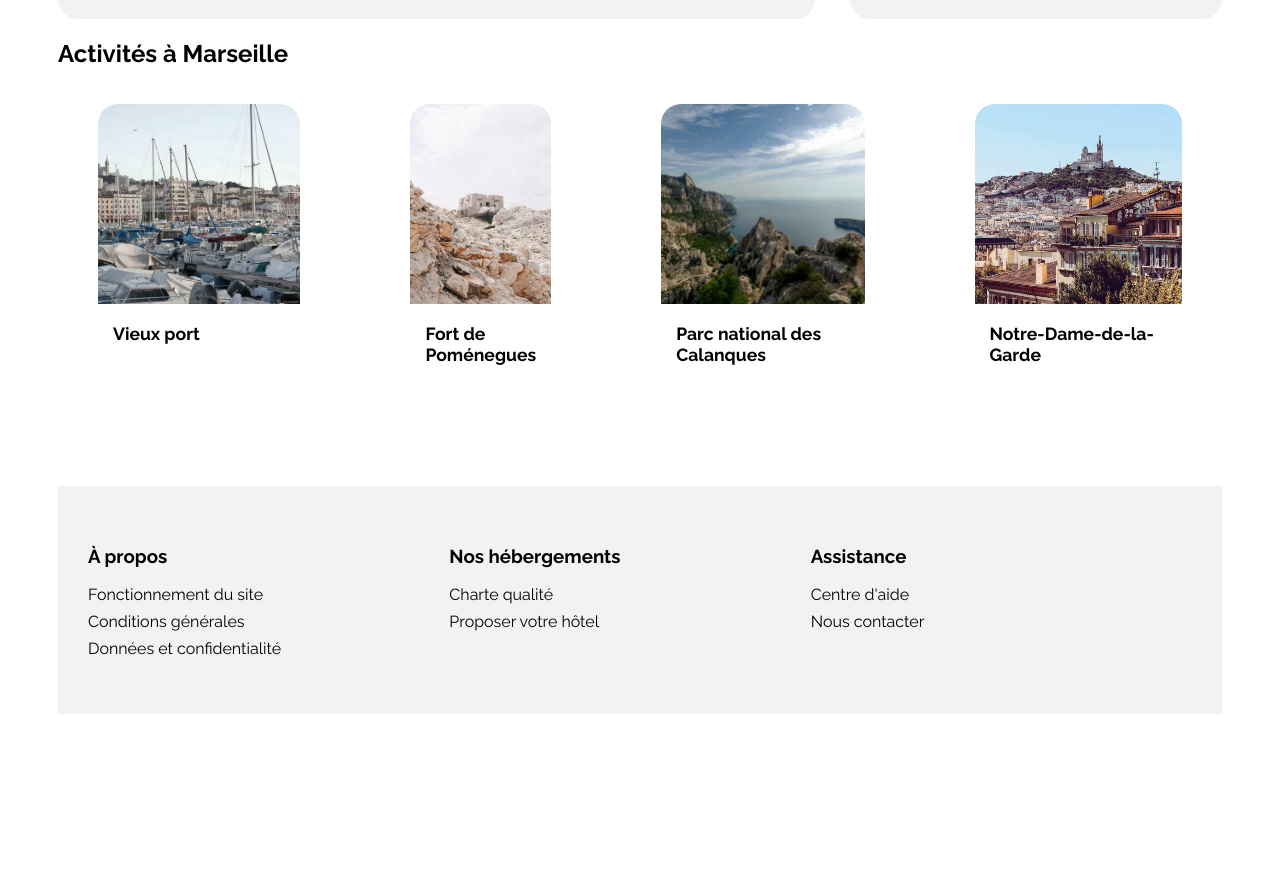
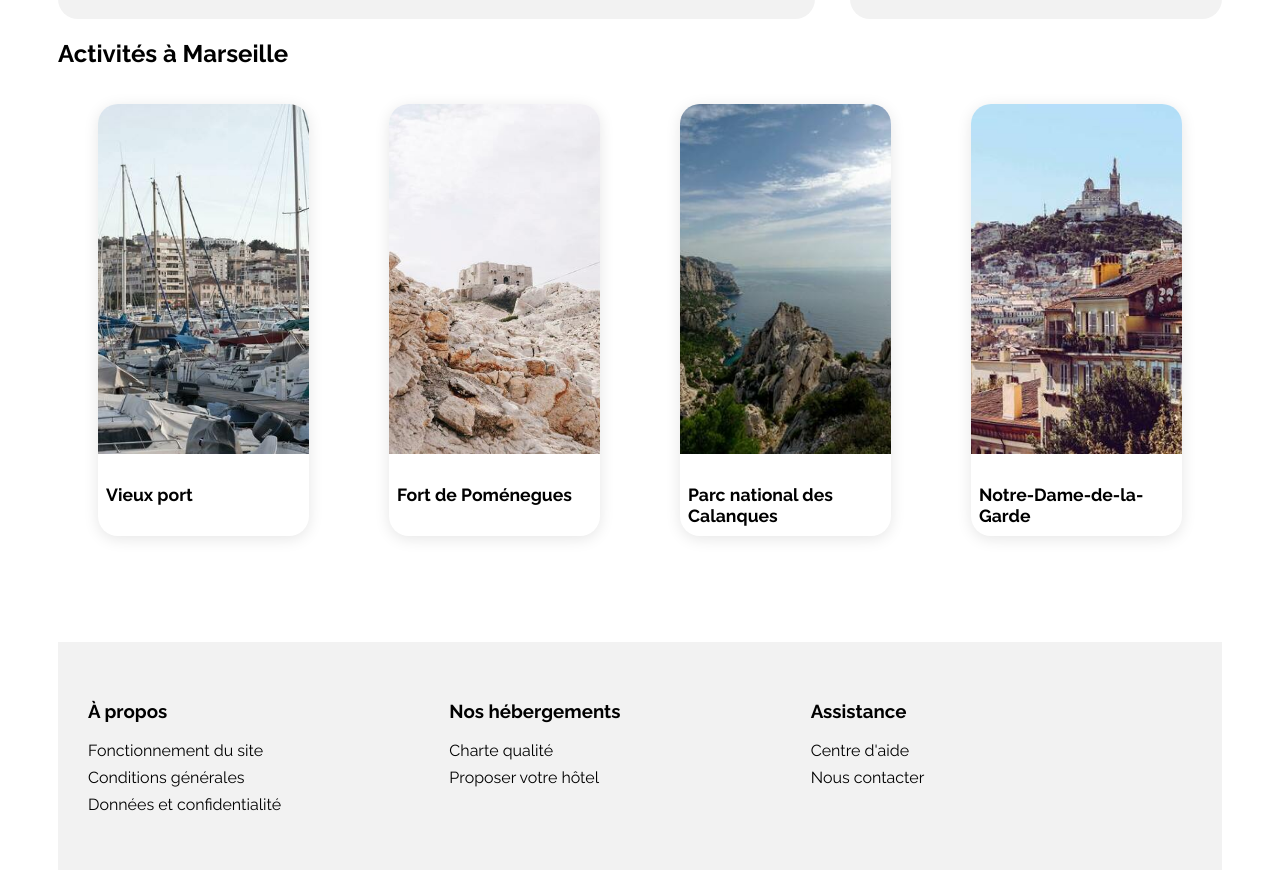
Before and after one commit to Anassadd/booki, a plain HTML site: page index.html in a window 1280 px wide. Shown: the part 1048-1926 px from the top of the page. Before the commit the page ends 1770 px from the top, so only its background shows below. Drawn offline with Linux system fonts and the light colour scheme.

Commit message:
avec le mode tablette

```diff
--- a/css/style.css
+++ b/css/style.css
@@ -348,30 +348,31 @@ a {
 }
 
 /* Activités à Marseille */
-
 .activites-container {
-    display: flex;  /* Utilise Flexbox pour aligner les éléments */
-    gap: 30px;  /* Ajoute un léger espace entre les images */
+    display: flex;
 }
 
 .activite-img img {
-    width: 100%;
-    height: 450px;
-    object-fit: cover;
-    border-top-left-radius: 20px;
-    border-top-right-radius: 20px;
-}
-
-.activite-img img {
-    width: 100%;
-    height: 200px;
+    width: 100%; /* L’image prend toute la largeur de sa carte */
+    height: 350px; /* Hauteur fixe de l’image */
     object-fit: cover;
 }
 
-.activite-img figcaption {
-    padding: 15px;
+.activite-img {
+    width: 265px; /* Largeur fixe de chaque carte */
+    border-radius: 20px;
+    box-shadow: 0px 3px 15px 0px #0000001A; /* Ombre douce sous la carte */
+    overflow: hidden; /* Cache tout débordement (utile avec border-radius et les images) */
+}
+
+.activite-img figure {
+    margin: 0px;
+}
+
+.activite-img p {
+    padding: 8px;
     font-weight: 600;
-    font-size: 1.1rem;
+    font-size: 1.1rem; /* Agrandit un peu la taille du texte */
 }
 
 /*footer*/
@@ -400,15 +401,32 @@ a {
 
 /* Le code ci-dessous correspond à la version responsive uniquement */
 
+/*mode tablette*/
+
 /****** Media queries ***********/
 /* Medium devices (tablets, less/equal than 1024px) */
 @media (max-width: 1024px) {
+
+
+    .filters-container {
+        flex-direction: column;
+        gap: 20px;
+        align-items: flex-start;
+    }
+
+
     .hebergements-and-populaires {
+        display: flex;
         flex-direction: column;
+        gap: 20px;
     }
 
     .hebergements {
         width: 100%;
+    }
+
+    .hebergements-cards .card-title {
+        font-size: 13px;
     }
 
     .populaires {
@@ -420,10 +438,11 @@ a {
         display: flex;
         flex-direction: row;
         justify-content: space-between;
+        gap: 20px;
     }
 
     .populaires-cards a {
-        width: 30%;
+        width: 33%;
     }
 
     .populaires-cards .card-title {
@@ -431,8 +450,27 @@ a {
     }
 
     .populaires-cards .card-subtitle {
-        font-size: 13px;
+        font-size: 12px;
     }
+
+    .activite-img img {
+        height: 200px;
+    }
+
+    .activite-img figcaption {
+        padding: 10px 5px 10px 10px;
+    }
+
+    footer {
+        flex-direction: column; /* les blocs se mettent les uns sous les autres */
+        align-items: flex-start; /* aligne à gauche (ou center si tu veux centrer) */
+        gap: 30px;
+    }
+
+    footer div {
+        width: 100%; /* chaque colonne prend toute la largeur */
+    }
+
 }
 
 /* Small devices (phones, less than 768px) */
--- a/index.html
+++ b/index.html
@@ -268,20 +268,20 @@
 
                 <div class="activites-container">
                     <figure class="activite-img">
-                        <img src="images/activites/reno-laithienne.jpg" alt="Image 1">
-                        <figcaption>Vieux port</figcaption>
+                        <img src="images/activites/reno-laithienne.jpg" alt="Image 1"/>
+                        <p>Vieux port</p>
                     </figure>
                     <figure class="activite-img">
-                        <img src="images/activites/paul-hermann.jpg" alt="Image 2">
-                        <figcaption>Fort de Poménegues</figcaption>
+                        <img src="images/activites/paul-hermann.jpg" alt="Image 2"/>
+                        <p>Fort de Poménegues</p>
                     </figure>
                     <figure class="activite-img">
-                        <img src="images/activites/kilyan-sockalingum.jpg" alt="Image 3">
-                        <figcaption>Parc national des Calanques</figcaption>
+                        <img src="images/activites/kilyan-sockalingum.jpg" alt="Image 3"/>
+                        <p>Parc national des Calanques</p>
                     </figure>
                     <figure class="activite-img">
-                        <img src="images/activites/florian-wehde.jpg" alt="Image 4">
-                        <figcaption>Notre-Dame-de-la-Garde</figcaption>
+                        <img src="images/activites/florian-wehde.jpg" alt="Image 4"/>
+                        <p>Notre-Dame-de-la-Garde</p>
                     </figure>
                     </div>
                 </section>
```
